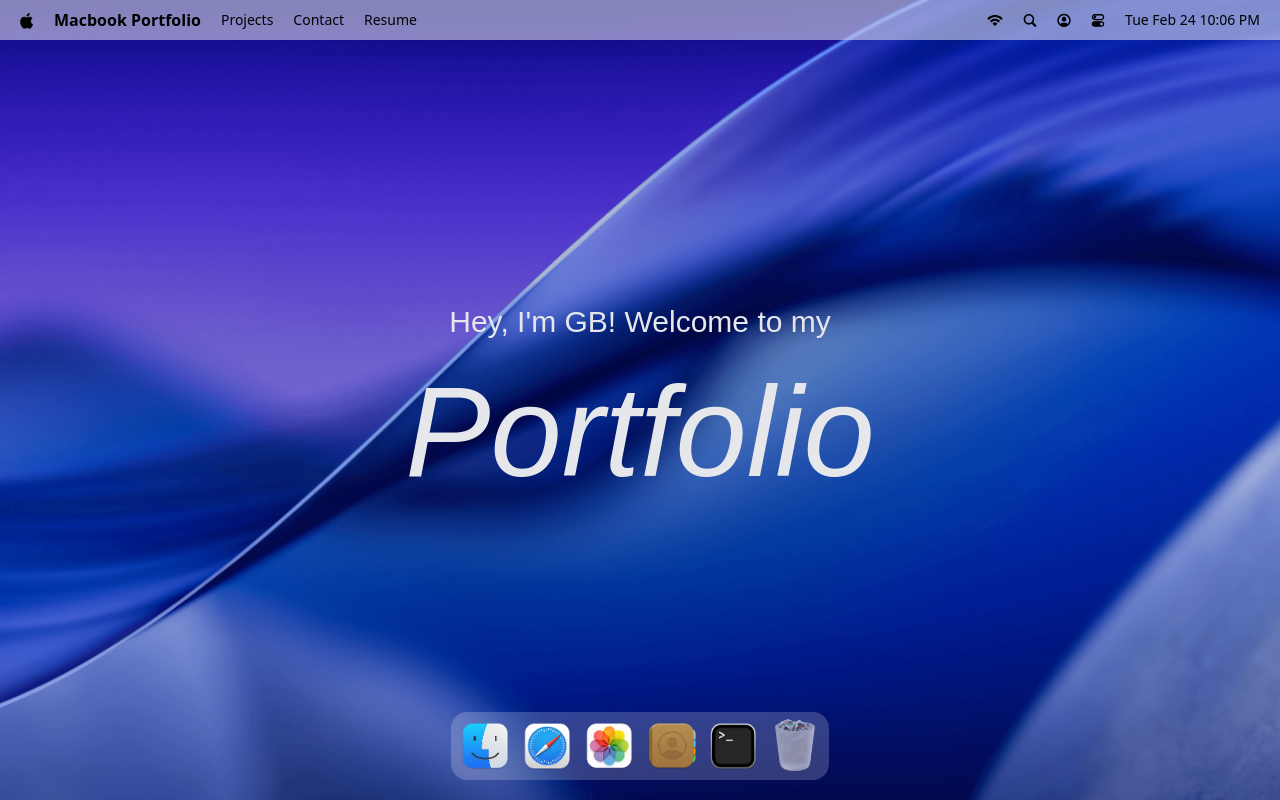
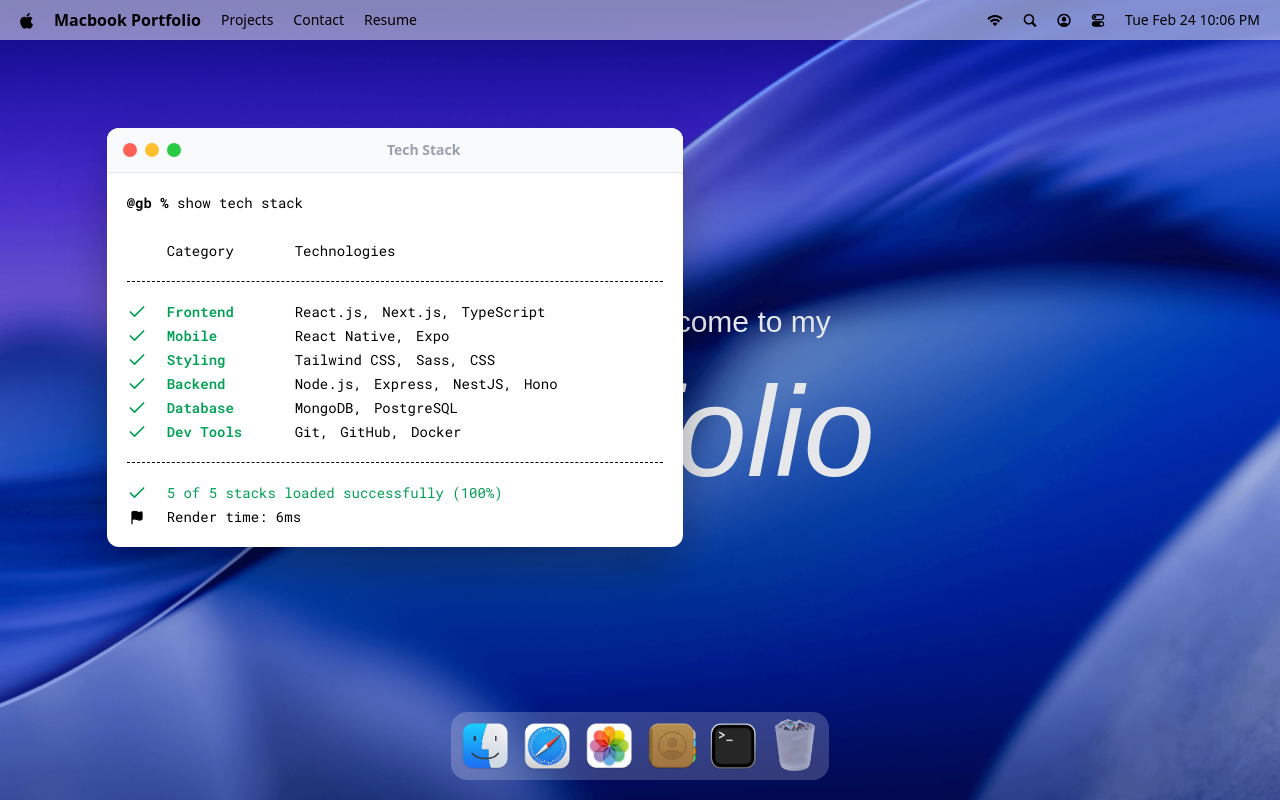
Before and after one commit to SoyVenuzx/macos-portfolio, a React (Vite) app: page / in a window 1280 px wide. Both pictures are taken after a click on the button 733 px from the left and 746 px from the top of the page. Built offline with nearby package versions, Linux system fonts and the light colour scheme; a web font is replaced by a local one.

Commit message:
Add draggable terminal window, HOC and utils

```diff
--- a/src/App.tsx
+++ b/src/App.tsx
@@ -1,6 +1,11 @@
+import gsap from "gsap";
+import { Draggable } from "gsap/Draggable";
 import { Dock } from "./features/dock";
 import { Navbar } from "./features/navbar";
 import { Welcome } from "./features/welcome";
+import { Terminal } from "./features/window";
+
+gsap.registerPlugin(Draggable);
 
 export default function App() {
   return (
@@ -8,6 +13,8 @@ export default function App() {
       <Navbar />
       <Welcome />
       <Dock />
+
+      <Terminal />
     </main>
   );
 }
--- /dev/null
+++ b/src/features/hoc/WindowWrapper.tsx
@@ -0,0 +1,64 @@
+import { useGSAP } from "@gsap/react";
+import gsap from "gsap";
+import { Draggable } from "gsap/Draggable";
+import { type ComponentType, useLayoutEffect, useRef } from "react";
+import useWindowStore from "@/store/window/window.store";
+import type { windowKeyType } from "@/store/window/window.types";
+
+function WindowWrapper<P extends object>(
+  Component: ComponentType<P>,
+  windowKey: windowKeyType,
+) {
+  const Wrapped = (props: P) => {
+    const ref = useRef<HTMLElement>(null);
+
+    const { focusWindow, windows } = useWindowStore();
+    const { isOpen, zIndex } = windows[windowKey];
+
+    useGSAP(() => {
+      const element = ref.current;
+
+      if (!element || !isOpen) return;
+
+      element.style.display = "block";
+
+      gsap.fromTo(
+        element,
+        { scale: 0.8, opacity: 0, y: 40 },
+        { scale: 1, opacity: 1, y: 0, duration: 0.4, ease: "power3.out" },
+      );
+    }, [isOpen]);
+
+    useGSAP(() => {
+      const element = ref.current;
+
+      if (!element) return;
+
+      const [instance] = Draggable.create(element, {
+        onPress: () => focusWindow(windowKey),
+      });
+
+      return () => instance.kill();
+    }, []);
+
+    useLayoutEffect(() => {
+      const element = ref.current;
+
+      if (!element) return;
+
+      element.style.display = isOpen ? "block" : "none";
+    }, [isOpen]);
+
+    return (
+      <section id={windowKey} ref={ref} style={{ zIndex }} className="absolute">
+        <Component {...props} />
+      </section>
+    );
+  };
+
+  Wrapped.displayName = `WindowWrapper(${Component.displayName || Component.name || "Component"})`;
+
+  return Wrapped;
+}
+
+export default WindowWrapper;
--- /dev/null
+++ b/src/features/hoc/index.ts
@@ -0,0 +1 @@
+export { default as WindowWrapper } from "./WindowWrapper";
--- /dev/null
+++ b/src/features/window/Terminal.tsx
@@ -0,0 +1,61 @@
+import { Check, Flag } from "lucide-react";
+import { techStack } from "@/constants";
+import { getID } from "@/utils/ui";
+import { WindowWrapper } from "../hoc";
+import WindowControls from "./WindowControls";
+
+function Terminal() {
+  return (
+    <>
+      <div id="window-header">
+        <WindowControls target="terminal" />
+        <h2>Tech Stack</h2>
+      </div>
+
+      <div className="techstack">
+        <p>
+          <span className="font-bold">@gb % </span>
+          show tech stack
+        </p>
+
+        <div className="label">
+          <p className="w-32">Category</p>
+          <p>Technologies</p>
+        </div>
+
+        <ul className="content">
+          {techStack.map(({ category, items }) => (
+            <li key={category} className="flex items-center">
+              <Check className="check" size={20} />
+              <h3>{category}</h3>
+
+              <ul>
+                {items.map((item, i) => (
+                  <li key={getID(item, i)}>
+                    {item}
+                    {i < items.length - 1 ? "," : ""}
+                  </li>
+                ))}
+              </ul>
+            </li>
+          ))}
+        </ul>
+
+        <div className="footnote">
+          <p>
+            <Check size={20} /> 5 of 5 stacks loaded successfully (100%)
+          </p>
+
+          <p className="text-black">
+            <Flag size={15} fill="black" />
+            Render time: 6ms
+          </p>
+        </div>
+      </div>
+    </>
+  );
+}
+
+const TerminalWindow = WindowWrapper(Terminal, "terminal");
+
+export default TerminalWindow;
--- /dev/null
+++ b/src/features/window/WindowControls.tsx
@@ -0,0 +1,27 @@
+import useWindowStore from "@/store/window/window.store";
+import type { windowKeyType } from "@/store/window/window.types";
+
+type WindowControlsProps = {
+  target: windowKeyType;
+};
+
+function WindowControls({ target }: WindowControlsProps) {
+  const { closeWindow } = useWindowStore();
+
+  console.log({ target });
+
+  return (
+    <div id="window-controls">
+      <button
+        type="button"
+        className="close"
+        onClick={() => closeWindow(target)}
+        aria-label="Close window"
+      />
+      <div className="minimize" />
+      <div className="maximize" />
+    </div>
+  );
+}
+
+export default WindowControls;
--- /dev/null
+++ b/src/features/window/index.ts
@@ -0,0 +1 @@
+export { default as Terminal } from "./Terminal";
--- /dev/null
+++ b/src/utils/ensure-ids.ts
@@ -0,0 +1,70 @@
+/**
+ * Agrega un ID único a cada objeto de un arreglo si no lo tiene.
+ * Ideal para listas estáticas o que vienen de fuentes sin IDs.
+ * Ejemplo:
+
+  import { useMemo } from 'react';
+  import { withKeys } from '@/utils/ensure-ids';
+
+  const MyComponent = ({ rawData }) => {
+    // Los IDs se generan una sola vez mientras rawData no cambie
+    const items = useMemo(() => withKeys(rawData, 'user-list'), [rawData]);
+
+    return (
+      <ul>
+        {items.map((item) => (
+          <li key={item._ui_id}>
+            {item.name}
+          </li>
+        ))}
+      </ul>
+    );
+  };
+
+  Otro ejemplo en caso de un arreglo dentro de un objeto:
+  import { useMemo } from 'react';
+  import { withKeys } from '@/utils/ensure-ids';
+
+  const TechList = ({ techStack }) => {
+
+    // Procesamos TODA la lista antes del return
+    const preparedStack = useMemo(() => {
+      return techStack.map((categoryGroup) => ({
+        ...categoryGroup,
+        // Usamos el nombre de la categoría como prefijo para los items hijos
+        itemsWithKeys: withKeys(categoryGroup.items, categoryGroup.category)
+      }));
+    }, [techStack]);
+
+    return (
+      <div>
+        {preparedStack.map((group) => (
+          <section key={group.category}>
+            <h2>{group.category}</h2>
+            <ul>
+              {group.itemsWithKeys.map((item) => (
+                // Aquí ya no hay linter error, porque _ui_id existe
+                <li key={item._ui_id}>
+                  {item.name}
+                </li>
+              ))}
+            </ul>
+          </section>
+        ))}
+      </div>
+    );
+  };
+ */
+
+export function withKeys<T>(
+  array: T[],
+  prefix: string = "item",
+): ((T extends object ? T : { value: T }) & { readonly _ui_id: string })[] {
+  return array.map((item, index) => {
+    const base = typeof item === "object" ? item : { value: item };
+    return {
+      ...base,
+      _ui_id: `${prefix}-${index}`,
+    } as any;
+  });
+}
--- /dev/null
+++ b/src/utils/ui.ts
@@ -0,0 +1,2 @@
+// utils/ui.ts
+export const getID = (prefix: string, index: number) => `${prefix}-${index}`;
```
